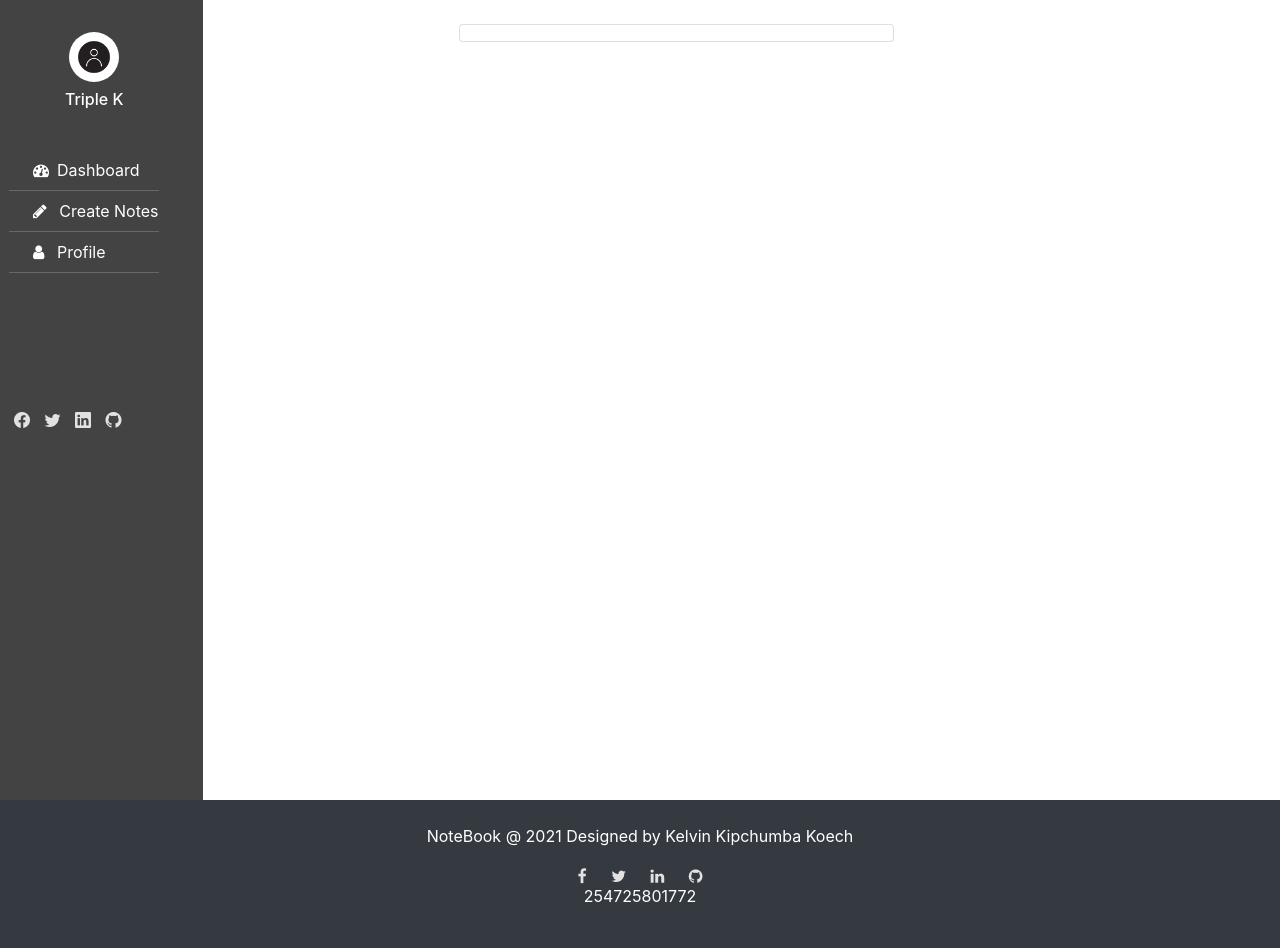
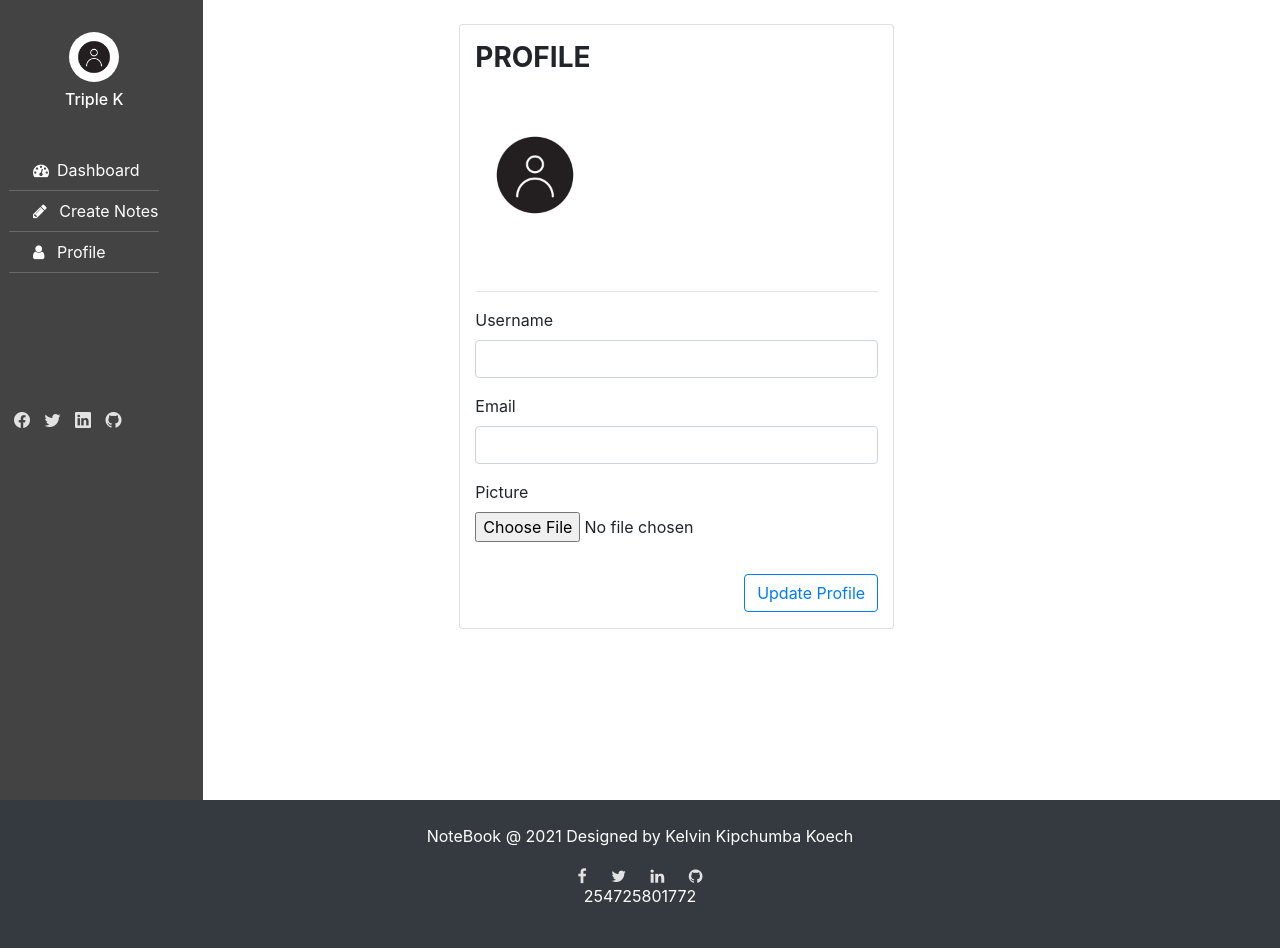
Before and after one commit to k-koech/Notebook, a Python web app: template app/templates/profile.html in a window 1280 px wide. Shown: the part 64-1012 px from the top of the page. Run offline with Jinja, Linux system fonts and the light colour scheme; the template is opened without the code that fills it: most values are stand-ins (such as "Sample title", 1, 10 or a date in 2020); form fields are guessed from the names that the template uses; some libraries are stand-ins or nearby versions.

Commit message:
updated error messages in profile page

```diff
--- a/app/templates/profile.html
+++ b/app/templates/profile.html
@@ -15,6 +15,68 @@
 <div class="row mx-5">
     <div class="col-md-2"></div>
   <div class="col-md-6 pt-1 profile-col card pt-3">
+      <h3 class="font-weight-bold mb-3">PROFILE</h3>
+    <div class=" mt-4">
+      {% if current_user.image_file %}
+
+        <img width="120" height="120" src="{{url_for('static',filename="/images/"+current_user.image_file)}}" alt="" class="rounded">
+
+      {%else%}
+        <img width="120" height="120"  src="{{url_for('static',filename='/images/default.jpg')}}" alt="" class="rounded rounded-circle">
+      {% endif %}
+    </div>
+    <h3 class="mt-3">{{current_user.username}}</h3>
+    <p>{{current_user.email}}</p>
+
+    <hr>
+
+    <form method="POST" action="/profile" enctype="multipart/form-data">
+      {{ form.hidden_tag() }}
+      <fieldset class="form-group">
+          <div class="form-group">
+              {{ form.username.label(class="form-control-label") }}
+
+              {% if form.username.errors %}
+                  {{ form.username(class="form-control is-invalid") }}
+                  <div class="invalid-feedback">
+                      {% for error in form.username.errors %}
+                          <span>{{ error }}</span>
+                      {% endfor %}
+                  </div>
+              {% else %}
+                  {{ form.username(class="form-control") }}
+              {% endif %}
+          </div>
+
+          <div class="form-group">
+              {{ form.email.label(class="form-control-label") }}
+              {% if form.email.errors %}
+                  {{ form.email(class="form-control form-control-lg is-invalid") }}
+                  <div class="invalid-feedback">
+                      {% for error in form.email.errors %}
+                          <span>{{ error }}</span>
+                      {% endfor %}
+                  </div>
+              {% else %}
+                  {{ form.email(class="form-control") }}
+              {% endif %}
+          </div>
+
+          <div class="form-group">
+              {{ form.picture.label() }}
+              {{ form.picture(class="form-control-file") }}
+              {% if form.picture.errors %}
+                 {% for error in form.picture.errors %}
+                          <span class="text-danger">{{ error }}</span><br>
+                  {% endfor %}
+              {% endif %}
+          </div>
+      </fieldset>
+
+      <div class="form-group text-right">
+          <button type='submit' class="btn btn-outline-primary">Update Profile</button>
+      </div>
+  </form>
 
   </div>
 
```
